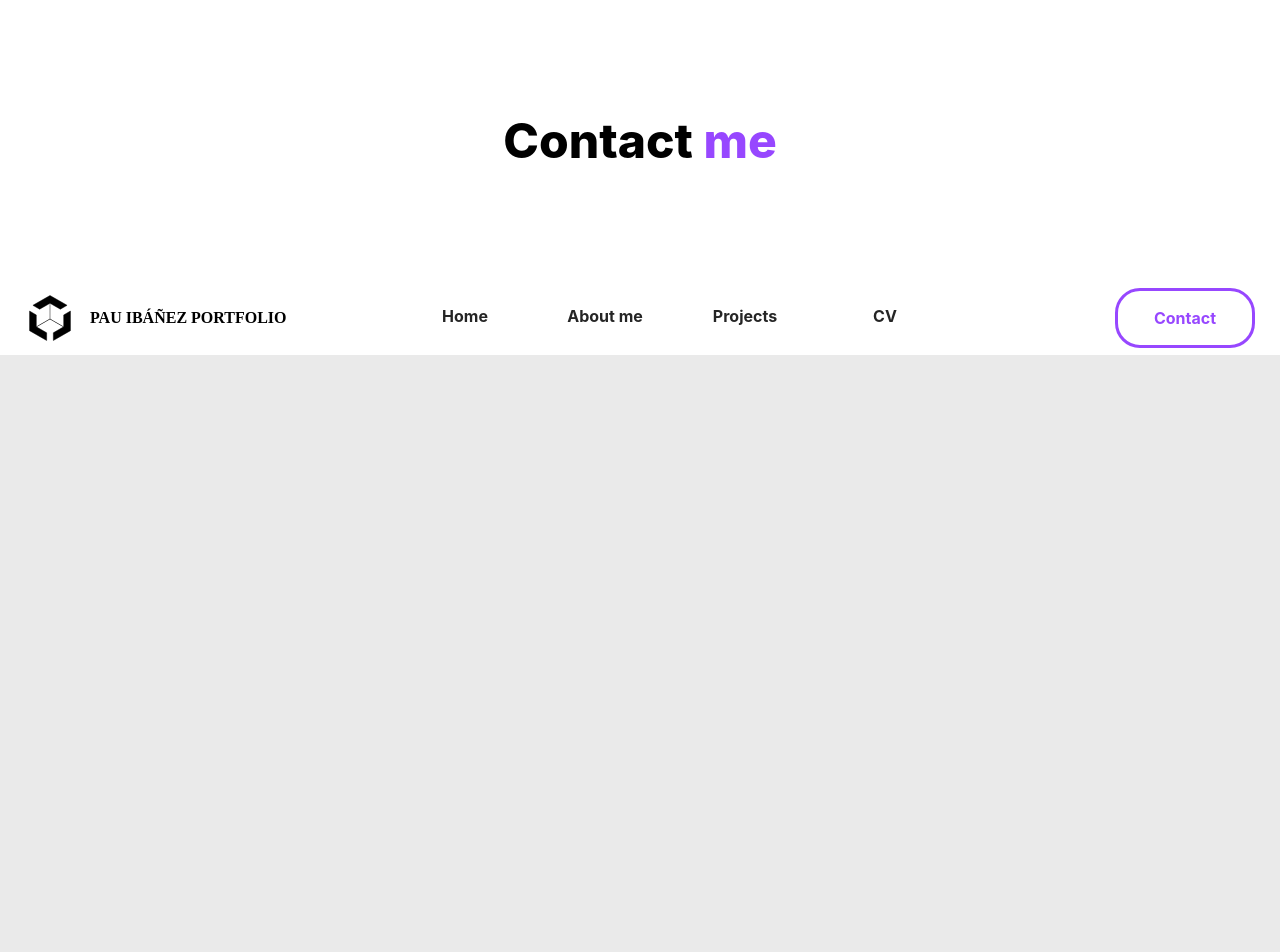
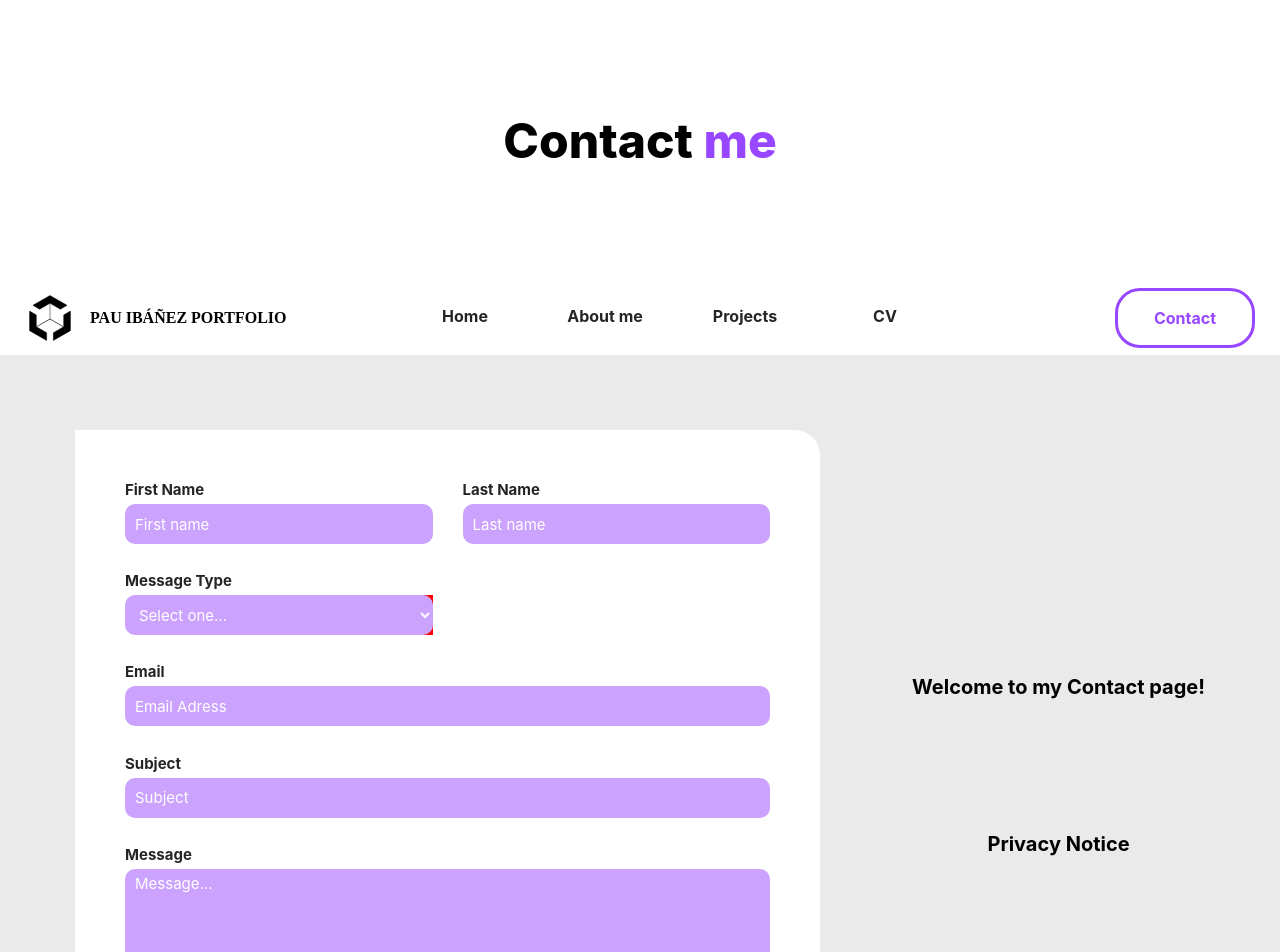
Before and after one commit to pauIbanez/portfolio-front, a React (Create React App) app: page /contact in a window 1280 px wide. Shown: the top 952 px of the page. Before the commit the page ends 800 px from the top, so only its background shows below. Built offline with nearby package versions, Linux system fonts and the light colour scheme.

Commit message:
created the TiteledText component

```diff
--- a/src/Pages/ContactPage/ContactPage.tsx
+++ b/src/Pages/ContactPage/ContactPage.tsx
@@ -1,5 +1,43 @@
+import styled from "styled-components";
+import ContactFormValues from "../../Types/ContactFormValues";
+import ContactForm from "../../components/ContactForm/ContactForm";
+import TiteledText from "../../components/TitledText/TiteledText";
+
+const ContactHolder = styled.div`
+  display: flex;
+  justify-content: space-between;
+  align-items: center;
+  padding: 75px 75px 200px 75px;
+`;
+
+const FormHolder = styled.main`
+  display: flex;
+  align-items: center;
+  justify-content: center;
+`;
+
+const InfoSection = styled.section`
+  display: flex;
+  flex-direction: column;
+  align-items: center;
+  gap: 50px;
+  justify-content: center;
+`;
+
 const ContactPage = () => {
-  return <></>;
+  const onSubmit = (contactFormValues: ContactFormValues) => {};
+
+  return (
+    <ContactHolder>
+      <FormHolder>
+        <ContactForm onSubmit={onSubmit} />
+      </FormHolder>
+      <InfoSection>
+        <TiteledText title={"Welcome to my Contact page!"} text={""} />
+        <TiteledText title={"Privacy Notice"} text={""} />
+      </InfoSection>
+    </ContactHolder>
+  );
 };
 
 export default ContactPage;
--- a/src/components/ContactForm/ContactForm.tsx
+++ b/src/components/ContactForm/ContactForm.tsx
@@ -11,7 +11,6 @@ import Button from "../Button/Button";
 import SelectField from "../SelectField/SelectField";
 
 const Holder = styled.form`
-  margin: 100px;
   height: 713px;
   width: 745px;
   background-color: white;
--- /dev/null
+++ b/src/components/TitledText/TiteledText.tsx
@@ -0,0 +1,59 @@
+import styled from "styled-components";
+import ColoredText from "../ColoredText/ColoredText";
+
+const TextSection = styled.div`
+  display: flex;
+  flex-direction: column;
+  gap: 15px;
+
+  h2 {
+    margin: 0;
+  }
+`;
+
+interface Props {
+  title: string;
+  text: string;
+  styleObject?: {
+    title?: {
+      size?: string;
+      weight?: number;
+      color?: string;
+      accentColor?: string;
+      heading?: number;
+    };
+    text?: {
+      size?: string;
+      weight?: number;
+      color?: string;
+      accentColor?: string;
+    };
+  };
+}
+const TiteledText = ({ title, text, styleObject }: Props) => {
+  return (
+    <TextSection>
+      <ColoredText
+        text={title}
+        styleData={{
+          heading: styleObject?.title?.heading ?? 3,
+          weight: styleObject?.title?.weight ?? 700,
+          size: styleObject?.title?.size ?? "20px",
+          accentColor: styleObject?.title?.accentColor,
+          color: styleObject?.title?.color,
+        }}
+      />
+      <ColoredText
+        text={text}
+        styleData={{
+          weight: styleObject?.text?.weight,
+          size: styleObject?.text?.size,
+          accentColor: styleObject?.text?.accentColor,
+          color: styleObject?.text?.color,
+        }}
+      />
+    </TextSection>
+  );
+};
+
+export default TiteledText;
```
